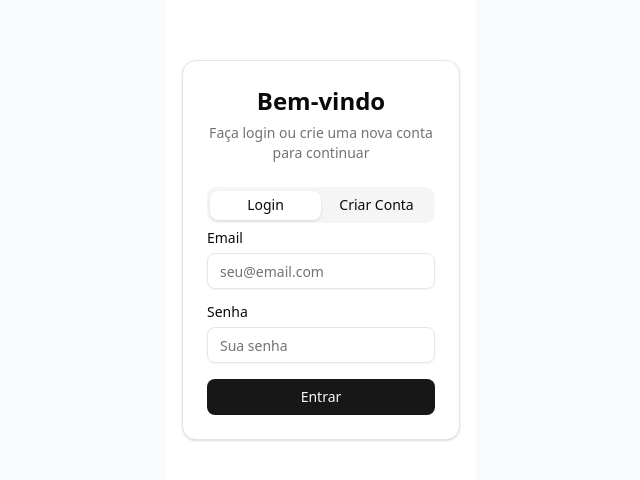
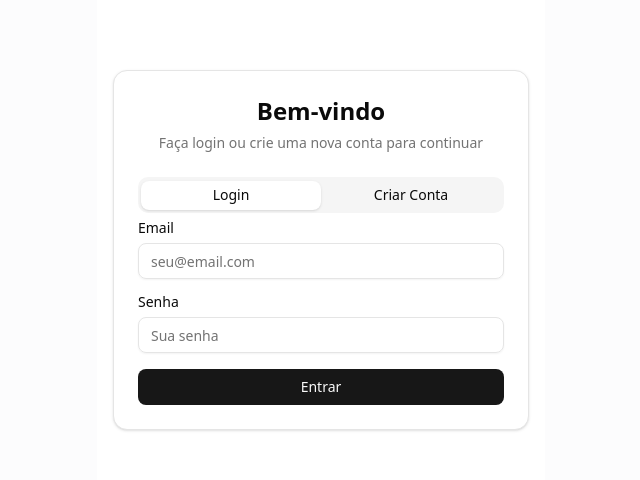
Before and after one commit to discoveryassessoria/projectKanban, a Next.js app in the folder kanban-project/: page /auth in a window 1280 px wide. Shown: the part 150-630 px from the top of the page, without its empty margins (319-959 px from the left). Built offline with nearby package versions, Linux system fonts and the light colour scheme.

Commit message:
Update sidebar-wrapper.tsx

```diff
--- a/kanban-project/src/components/sidebar-wrapper.tsx
+++ b/kanban-project/src/components/sidebar-wrapper.tsx
@@ -10,15 +10,22 @@ export function SidebarWrapper({ children }: { children: React.ReactNode }) {
   const pathname = usePathname()
 
   if (!shouldShowSidebar) {
-    // Classes específicas para páginas sem sidebar (como auth)
     const isAuthPage = pathname.startsWith('/auth')
 
+    if (isAuthPage) {
+      // Layout específico para páginas de auth - centralizado e com fundo
+      return (
+        <div className="min-h-screen w-full flex items-center justify-center bg-gray-50/50">
+          <div className="w-full max-w-md">
+            {children}
+          </div>
+        </div>
+      )
+    }
+
+    // Para outras páginas sem sidebar - layout normal
     return (
-      <div className={`min-h-screen w-full ${
-        isAuthPage
-          ? 'flex items-center justify-center bg-gray-50' // Centralizado para auth
-          : '' // Normal para outras páginas sem sidebar
-      }`}>
+      <div className="min-h-screen w-full">
         {children}
       </div>
     )
```
